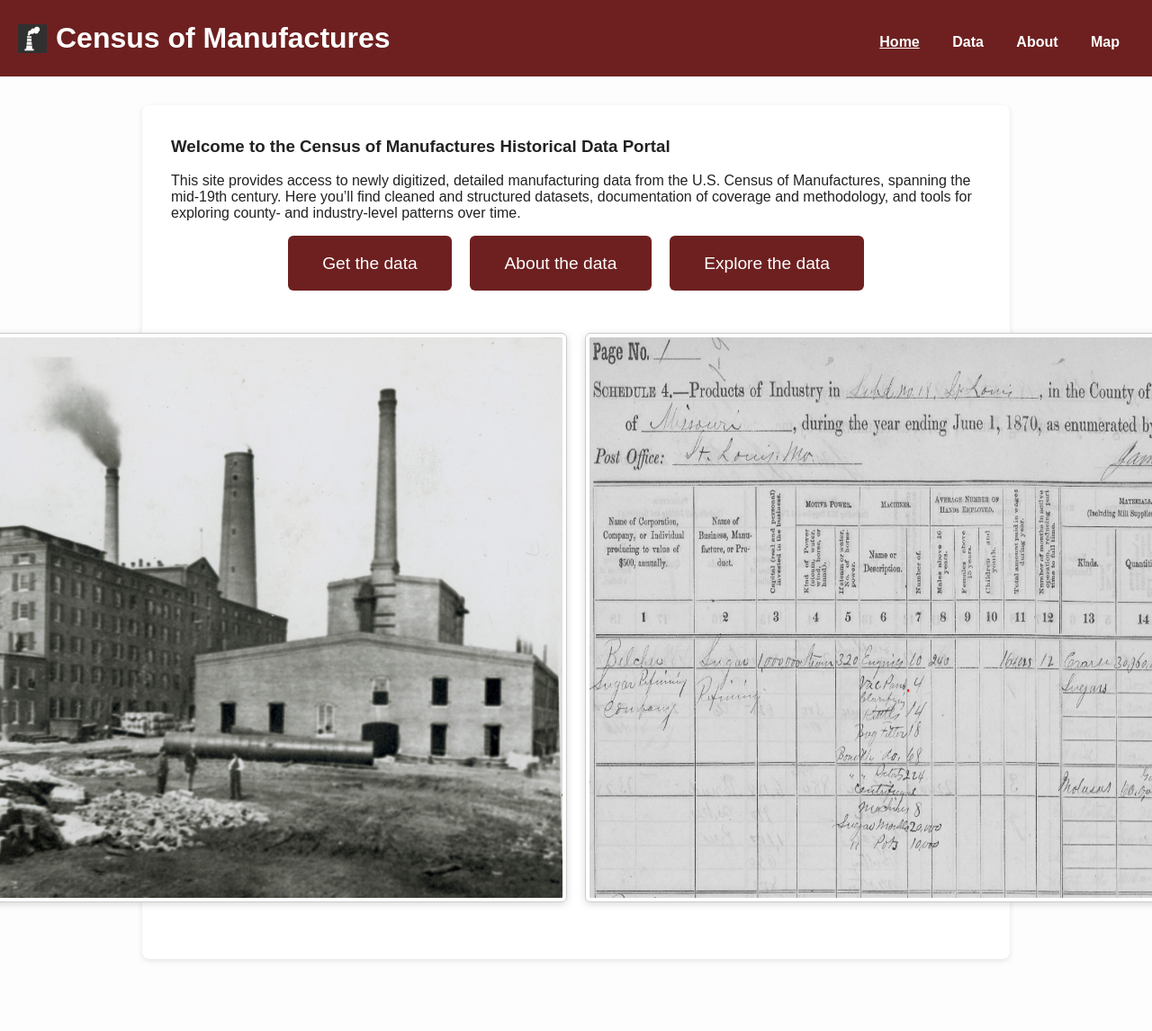
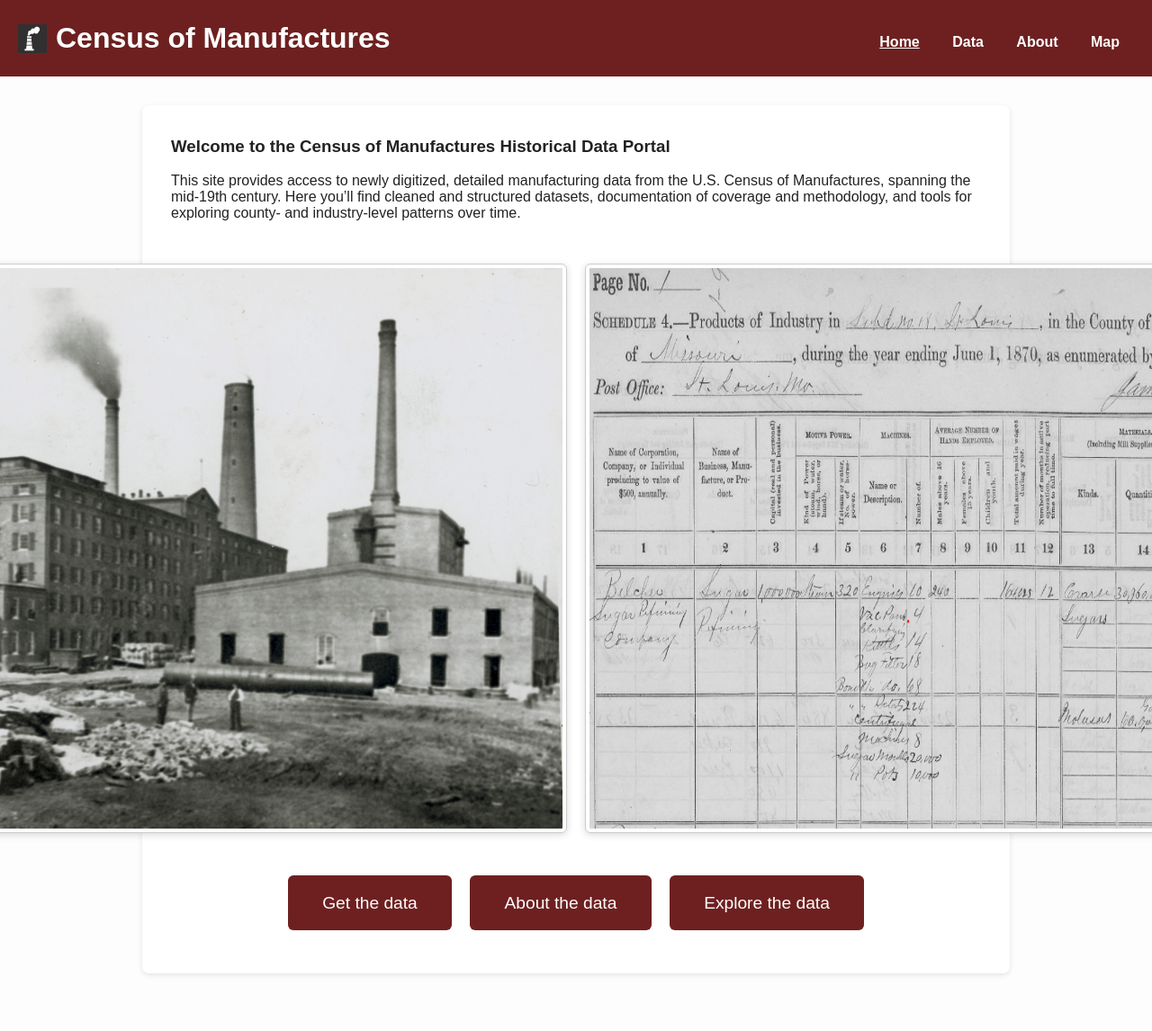
Before and after one commit to allen-otterstrom/CMF_data, a Jekyll site: the page built from index.md, in a window 1280 px wide. Shown: the whole page at 90% size. Built offline with Jekyll 4.4.1, drawn with Linux system fonts in a browser that asks for light colours.

Commit message:
Update index.md

```diff
--- a/index.md
+++ b/index.md
@@ -6,13 +6,13 @@ title: Historical Census of Manufactures Microdata
 ### Welcome to the Census of Manufactures Historical Data Portal
 This site provides access to newly digitized, detailed manufacturing data from the U.S. Census of Manufactures, spanning the mid-19th century. Here you’ll find cleaned and structured datasets, documentation of coverage and methodology, and tools for exploring county- and industry-level patterns over time.
 
+<div class="image-container">
+  <img src="/CMF_data/assets/images/Belchers.jpg" alt="Historical photo 1">
+  <img src="/CMF_data/assets/images/belchers_sheet.png" alt="Historical photo 2">
+</div>
+
 <div class="button-container">
   <a href="get-data.html">Get the data</a>
   <a href="about.html">About the data</a>
   <a href="explore.html">Explore the data</a>
 </div>
-
-<div class="image-container">
-  <img src="/CMF_data/assets/images/Belchers.jpg" alt="Historical photo 1">
-  <img src="/CMF_data/assets/images/belchers_sheet.png" alt="Historical photo 2">
-</div>
```
